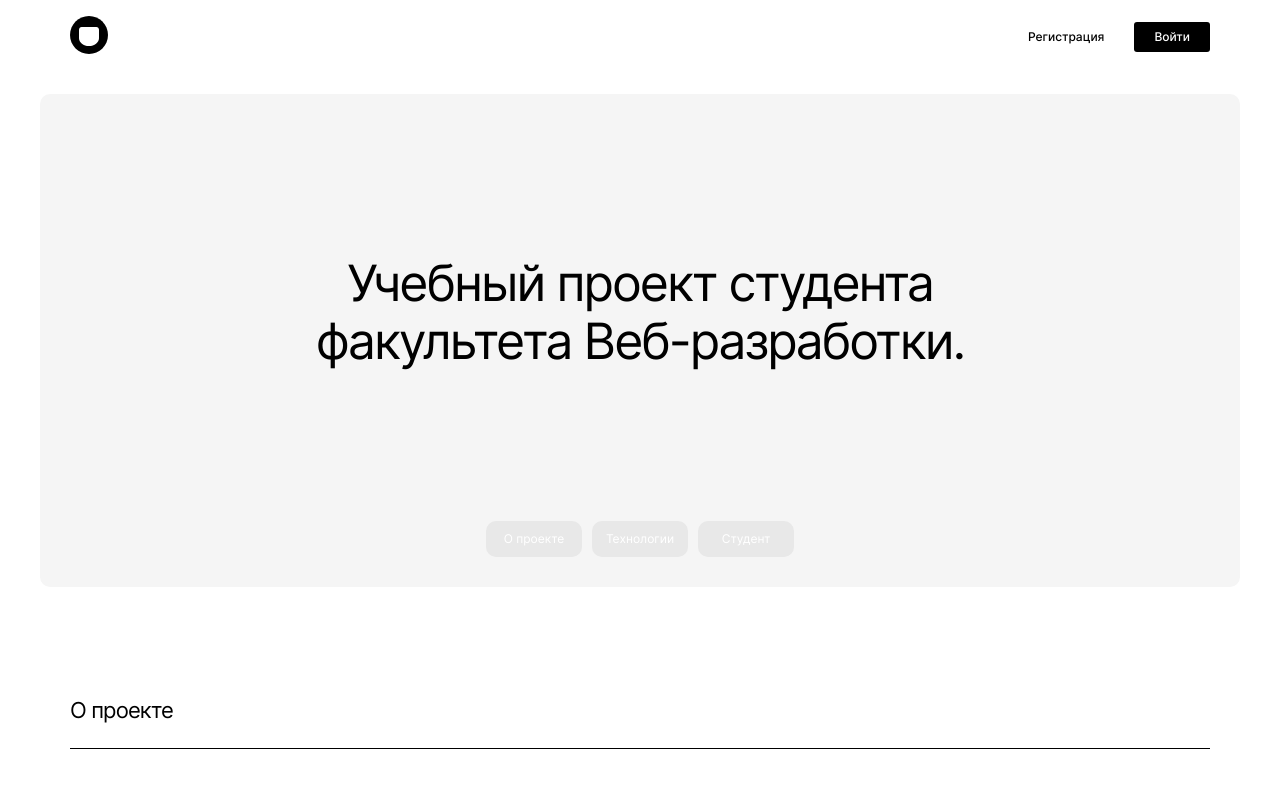
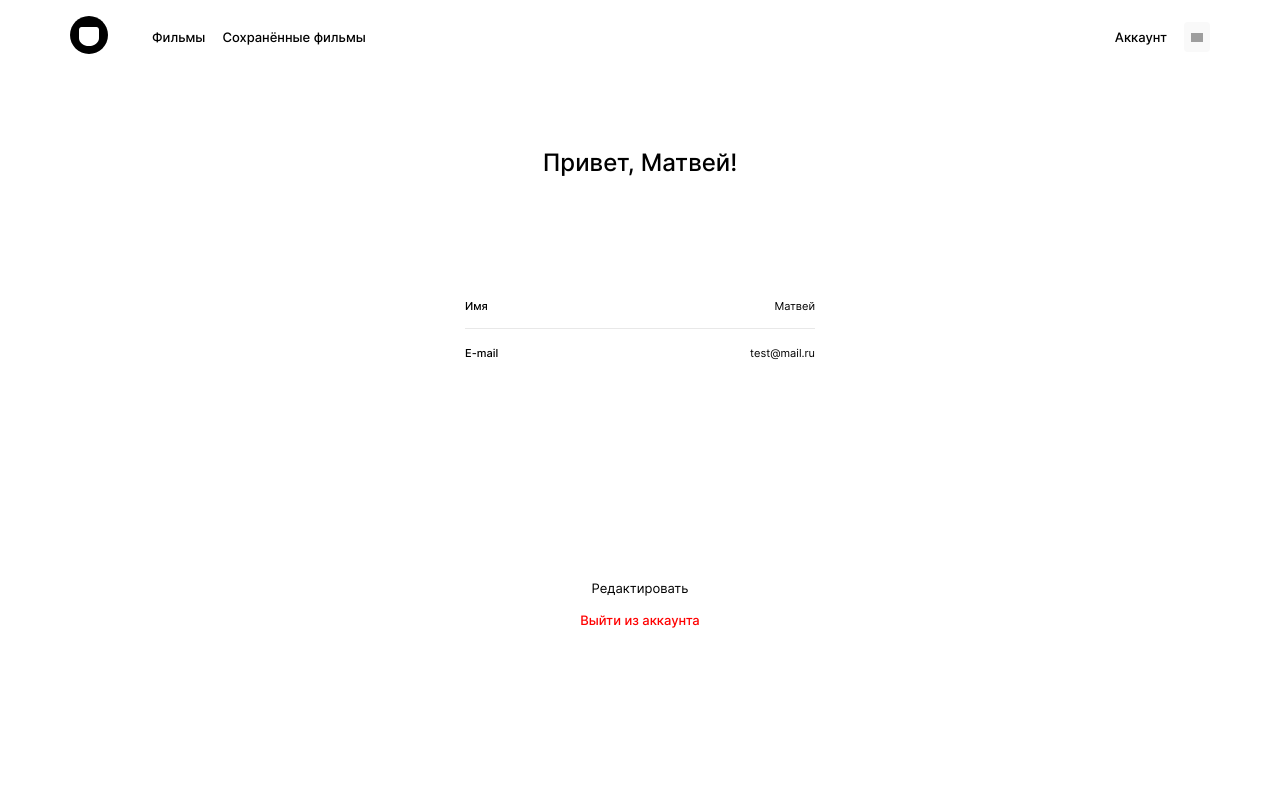
Before and after one commit to bomjourno/movies-explorer-frontend, a React (Create React App) app: page /profile in a window 1280 px wide. Shown: the top 800 px of the page. Built offline with nearby package versions, Linux system fonts and the light colour scheme; grey boxes are pictures that could not be loaded.

Commit message:
feat: add profile

```diff
--- a/src/components/App/App.js
+++ b/src/components/App/App.js
@@ -1,15 +1,16 @@
 import React from 'react';
-import Footer from '../Footer/Footer';
-import Header from '../Header/Header';
+import { Route, Routes } from 'react-router-dom';
 import Main from '../Main/Main';
+import Profile from '../Profile/Profile';
 import './App.css';
 
 function App() {
   return (
     <div className='page'>
-      <Header />
-      <Main />
-      <Footer />
+      <Routes>
+        <Route path='/' element={<Main />} />
+        <Route path='/profile' element={<Profile />} />
+      </Routes>
     </div>
   );
 }
--- a/src/components/Header/Header.js
+++ b/src/components/Header/Header.js
@@ -7,7 +7,7 @@ import './Header.css';
 
 function Header() {
   const [burgerMenuIsOpen, setBurgerMenuIsOpen] = useState(false);
-  const loggedIn = false; // временно, состояние будет передаваться из App
+  const loggedIn = true; // временно, состояние будет передаваться из App
 
   return (
     <header className='header'>
--- a/src/components/Main/Main.js
+++ b/src/components/Main/Main.js
@@ -1,4 +1,6 @@
 import React from 'react';
+import Footer from '../Footer/Footer';
+import Header from '../Header/Header';
 import AboutMe from '../AboutMe/AboutMe';
 import AboutProject from '../AboutProject/AboutProject';
 import NavTab from '../NavTab/NavTab';
@@ -10,6 +12,7 @@ import './Main.css';
 function Main() {
   return (
     <main className='content'>
+      <Header />
       <Promo>
         <NavTab />
       </Promo>
@@ -17,6 +20,7 @@ function Main() {
       <Techs />
       <AboutMe />
       <Portfolio />
+      <Footer />
     </main>
   );
 }
--- /dev/null
+++ b/src/components/Profile/Profile.css
@@ -0,0 +1,117 @@
+.profile {
+  display: flex;
+  flex-direction: column;
+  align-items: center;
+}
+
+.profile__container {
+  display: flex;
+  flex-direction: column;
+  max-width: 410px;
+  width: 100%;
+  padding: 74px 30px 40px;
+  box-sizing: border-box;
+}
+
+.profile__title {
+  margin: 0;
+  font-weight: 500;
+  font-size: 24px;
+  line-height: 29px;
+  text-align: center;
+}
+
+.profile__form {
+  display: flex;
+  flex-direction: column;
+  gap: 34px;
+  margin: 123px 0 16px;
+}
+
+.profile__label {
+  position: relative;
+  display: flex;
+  justify-content: space-between;
+  font-weight: 500;
+  font-size: 11px;
+  line-height: 13px;
+}
+
+.profile__label::after {
+  content: '';
+  position: absolute;
+  bottom: 0;
+  left: 0;
+  height: 1px;
+  width: 100%;
+  background-color:#E8E8E8;
+  transform: translate(0, 16px);
+}
+
+.profile__label:last-of-type::after {
+  content: '';
+  height: 0;
+}
+
+.profile__input {
+  width: 60%;
+  padding: 0;
+  font-weight: 400;
+  font-size: 11px;
+  line-height: 13px;
+  text-align: right;
+  outline: none;
+  border: 0;
+}
+
+.profile__button {
+  padding: 0;
+  font-weight: 400;
+  font-size: 13px;
+  line-height: 16px;
+  border: 0;
+  background-color: transparent;
+  cursor: pointer;
+}
+
+.profile__button_submit {
+  margin: 186px 0 0 0;
+}
+
+.profile__button_logout {
+  font-weight: 500;
+  color: red;
+}
+
+@media screen and (max-width: 768px) {
+  .profile__container {
+    padding: 236px 30px 40px;
+  }
+
+  .profile__form {
+    margin: 96px 0 16px;
+  }
+
+  .profile__button_submit {
+    margin: 176px 0 0 0;
+  }
+}
+
+@media screen and (max-width: 375px) {
+  .profile__container {
+    padding: 70px 30px 40px;
+  }
+
+  .profile__form {
+    margin: 80px 0 16px;
+  }
+
+  .profile__button {
+    font-size: 12px;
+    line-height: 15px;
+  }
+
+  .profile__button_submit {
+    margin: 345px 0 0 0;
+  }
+}
--- /dev/null
+++ b/src/components/Profile/Profile.js
@@ -0,0 +1,66 @@
+import React, { useState } from 'react';
+import Header from '../Header/Header';
+import './Profile.css';
+
+function Profile() {
+  const [name, setName] = useState('Матвей');
+  const [email, setEmail] = useState('test@mail.ru');
+
+  function handleSubmit(e) {
+    e.preventDefault();
+  }
+
+  function handleChangeName(e) {
+    setName(e.target.value);
+  }
+
+  function handleChangeEmail(e) {
+    setEmail(e.target.value);
+  }
+
+  return (
+    <section className='profile'>
+      <Header />
+      <div className='profile__container'>
+        <h2 className='profile__title'>Привет, Матвей!</h2>
+        <form className='profile__form' onSubmit={handleSubmit}>
+          <label className='profile__label'>
+            Имя
+            <input
+              name='name'
+              type='text'
+              className='profile__input'
+              value={name}
+              minLength={2}
+              maxLength={30}
+              onChange={handleChangeName}
+            />
+          </label>
+          <label className='profile__label'>
+            E-mail
+            <input
+              name='email'
+              type='email'
+              className='profile__input'
+              value={email}
+              onChange={handleChangeEmail}
+            />
+          </label>
+          <button
+            type='submit'
+            className='profile__button profile__button_submit'
+          >
+            Редактировать
+          </button>
+        </form>
+        <button
+          className='profile__button profile__button_logout'
+        >
+          Выйти из аккаунта
+        </button>
+      </div>
+    </section>
+  );
+}
+
+export default Profile;
```
